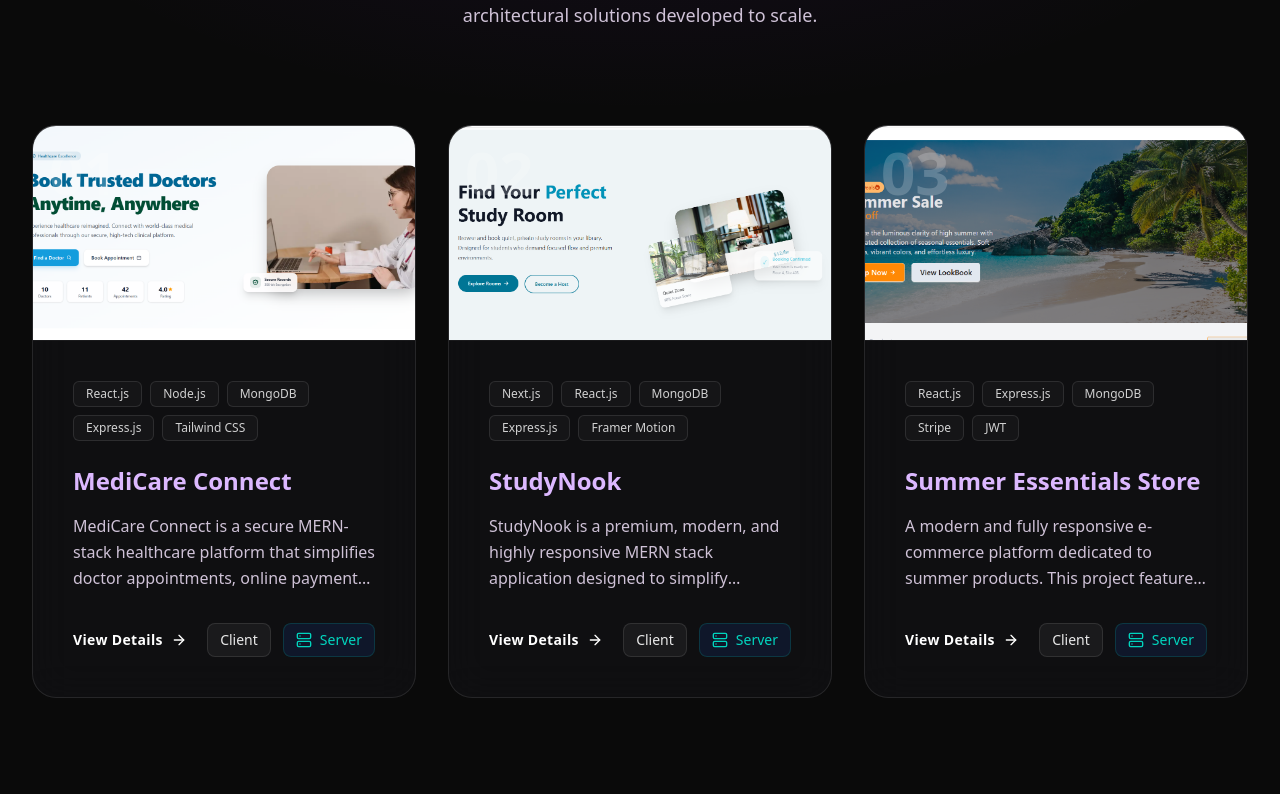
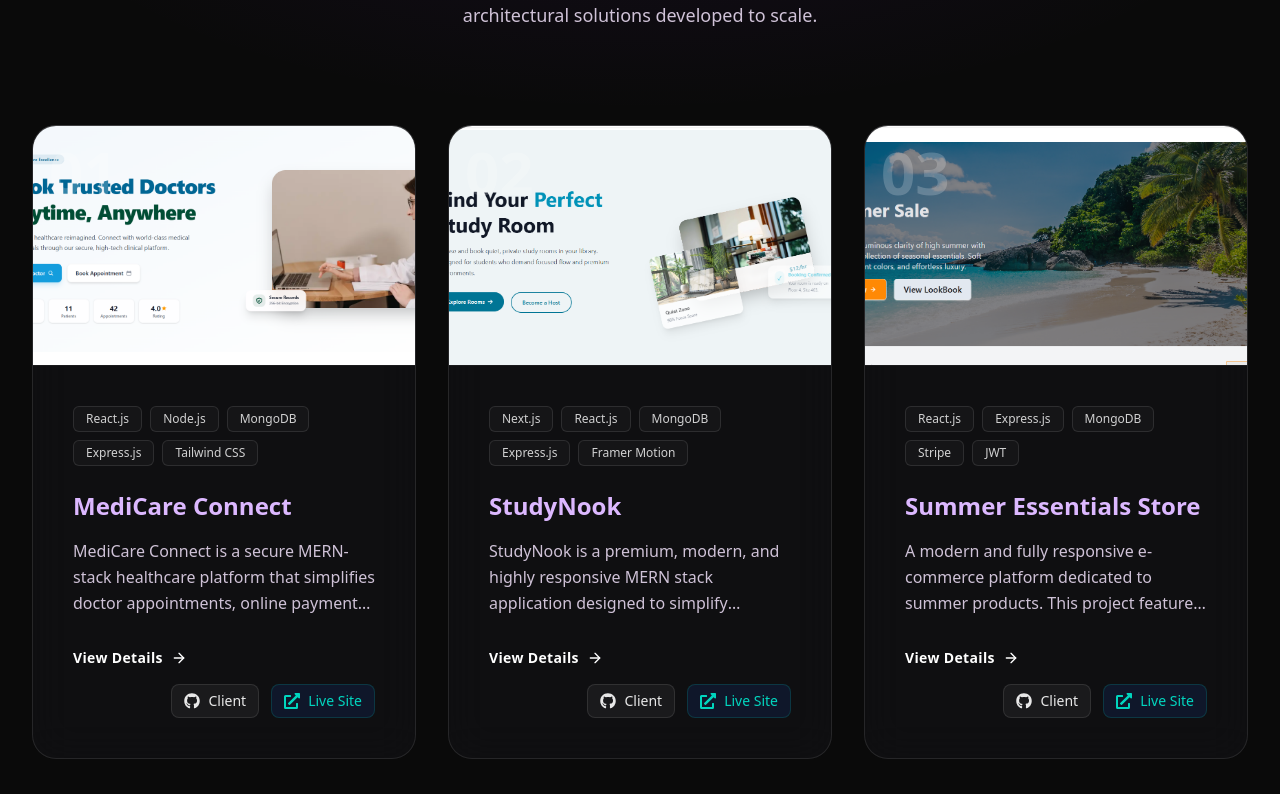
Before and after one commit to rakibul875/my-portfolio, a Next.js app: page /project in a window 1280 px wide. Shown: the part 386-1180 px from the top of the page. Built offline with nearby package versions, Linux system fonts and the light colour scheme.

Commit message:
add projects page with detailed modal view and project showcase section

```diff
--- a/src/app/project/page.jsx
+++ b/src/app/project/page.jsx
@@ -7,7 +7,8 @@ import Container from "@/components/ui/Container";
 import { motion } from "framer-motion";
 import Image from "next/image";
 import Link from "next/link";
-import { ArrowLeft, ArrowRight, Terminal, Server } from "lucide-react";
+import { ArrowLeft, ArrowRight, Terminal } from "lucide-react";
+import { FaGithub, FaExternalLinkAlt } from "react-icons/fa";
 import summer from "@/Image/summer.png";
 import study from "@/Image/study.png";
 import connect from "@/Image/Connect.png";
@@ -140,7 +141,7 @@ export default function ProjectPage() {
                 key={project.id}
                 className="glass-card rounded-[24px] overflow-hidden light-stroke group flex flex-col hover:-translate-y-2 transition-all duration-500 hover:shadow-[0_10px_40px_rgba(138,43,226,0.15)] bg-[#121214]/60 backdrop-blur-xl"
               >
-                <div className="aspect-video w-full relative overflow-hidden border-b border-white/5">
+                <div className="h-[200px] sm:h-[240px] w-full relative overflow-hidden border-b border-white/5">
                   <div className="absolute inset-0 bg-primary/20 mix-blend-overlay z-10 opacity-0 group-hover:opacity-100 transition-opacity duration-500"></div>
                   <div className="absolute top-4 left-4 z-20 opacity-20 font-black text-6xl text-white pointer-events-none">
                     0{index + 1}
@@ -191,18 +192,18 @@ export default function ProjectPage() {
                           target="_blank"
                           className="flex items-center gap-2 bg-white/5 hover:bg-white/10 border border-white/10 px-3 py-1.5 rounded-lg text-white/90 text-xs sm:text-sm transition-colors"
                         >
-                          {/* <Github className="w-4 h-4" /> */}
+                          <FaGithub className="w-4 h-4" />
                           <span className="hidden sm:inline">Client</span>
                         </Link>
                       )}
-                      {project.serverLink && (
+                      {project.liveLink && (
                         <Link
-                          href={project.serverLink}
+                          href={project.liveLink}
                           target="_blank"
                           className="flex items-center gap-2 bg-[#0f172a] hover:bg-[#1e293b] border border-teal-500/20 px-3 py-1.5 rounded-lg text-teal-400 text-xs sm:text-sm transition-colors"
                         >
-                          <Server className="w-4 h-4" />
-                          <span className="hidden sm:inline">Server</span>
+                          <FaExternalLinkAlt className="w-4 h-4" />
+                          <span className="hidden sm:inline">Live Site</span>
                         </Link>
                       )}
                     </div>
--- a/src/components/sections/ProjectsSection.jsx
+++ b/src/components/sections/ProjectsSection.jsx
@@ -2,7 +2,8 @@
 
 import React, { useState } from "react";
 import Image from "next/image";
-import { ArrowRight, Github, Server } from "lucide-react";
+import { ArrowRight } from "lucide-react";
+import { FaGithub, FaExternalLinkAlt } from "react-icons/fa";
 import Container from "../ui/Container";
 import { motion } from "framer-motion";
 import Link from "next/link";
@@ -113,7 +114,7 @@ export default function ProjectsSection() {
               key={project.id}
               className="glass-card rounded-[24px] overflow-hidden light-stroke group flex flex-col hover:-translate-y-2 transition-all duration-500 hover:shadow-[0_10px_40px_rgba(138,43,226,0.15)] bg-white/[0.02] hover:bg-white/[0.04]"
             >
-              <div className="h-[250px] md:h-[300px] lg:h-[350px] relative overflow-hidden border-b border-white/5">
+              <div className="h-[200px] md:h-[220px] lg:h-[260px] relative overflow-hidden border-b border-white/5">
                 <div className="absolute inset-0 bg-primary/20 mix-blend-overlay z-10 opacity-0 group-hover:opacity-100 transition-opacity duration-500"></div>
                 <div className="absolute top-4 left-4 z-20 opacity-20 font-black text-6xl text-white pointer-events-none">
                   0{index + 1}
@@ -163,18 +164,18 @@ export default function ProjectsSection() {
                         target="_blank"
                         className="flex items-center gap-2 bg-white/5 hover:bg-white/10 border border-white/10 px-3 py-1.5 rounded-lg text-white/90 text-xs sm:text-sm transition-colors"
                       >
-                        {/* <Github className="w-4 h-4" /> */}
+                        <FaGithub className="w-4 h-4" />
                         <span className="hidden sm:inline">Client</span>
                       </Link>
                     )}
-                    {project.serverLink && (
+                    {project.liveLink && (
                       <Link
-                        href={project.serverLink}
+                        href={project.liveLink}
                         target="_blank"
                         className="flex items-center gap-2 bg-[#0f172a] hover:bg-[#1e293b] border border-teal-500/20 px-3 py-1.5 rounded-lg text-teal-400 text-xs sm:text-sm transition-colors"
                       >
-                        <Server className="w-4 h-4" />
-                        <span className="hidden sm:inline">Server</span>
+                        <FaExternalLinkAlt className="w-4 h-4" />
+                        <span className="hidden sm:inline">Live Site</span>
                       </Link>
                     )}
                   </div>
--- a/src/components/ui/ProjectDetailsModal.jsx
+++ b/src/components/ui/ProjectDetailsModal.jsx
@@ -1,6 +1,7 @@
 import React, { useEffect } from "react";
 import { motion, AnimatePresence } from "framer-motion";
-import { X, ExternalLink, Github, Server } from "lucide-react";
+import { X, ExternalLink, Server } from "lucide-react";
+import { FaGithub } from "react-icons/fa";
 import Link from "next/link";
 
 export default function ProjectDetailsModal({ project, isOpen, onClose }) {
@@ -99,7 +100,7 @@ export default function ProjectDetailsModal({ project, isOpen, onClose }) {
                       rel="noopener noreferrer"
                       className="flex items-center gap-3 text-white/80 hover:text-primary transition-colors w-fit"
                     >
-                      {/* <Github className="w-4 h-4" /> */}
+                      <FaGithub className="w-4 h-4" />
                       <span>GitHub Repository</span>
                     </Link>
                   )}
```
